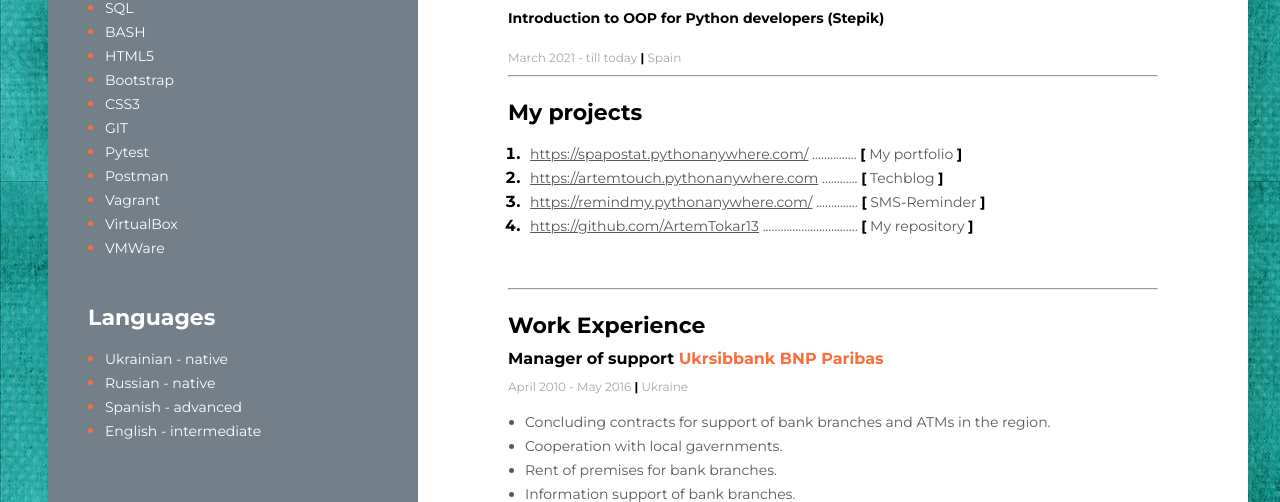
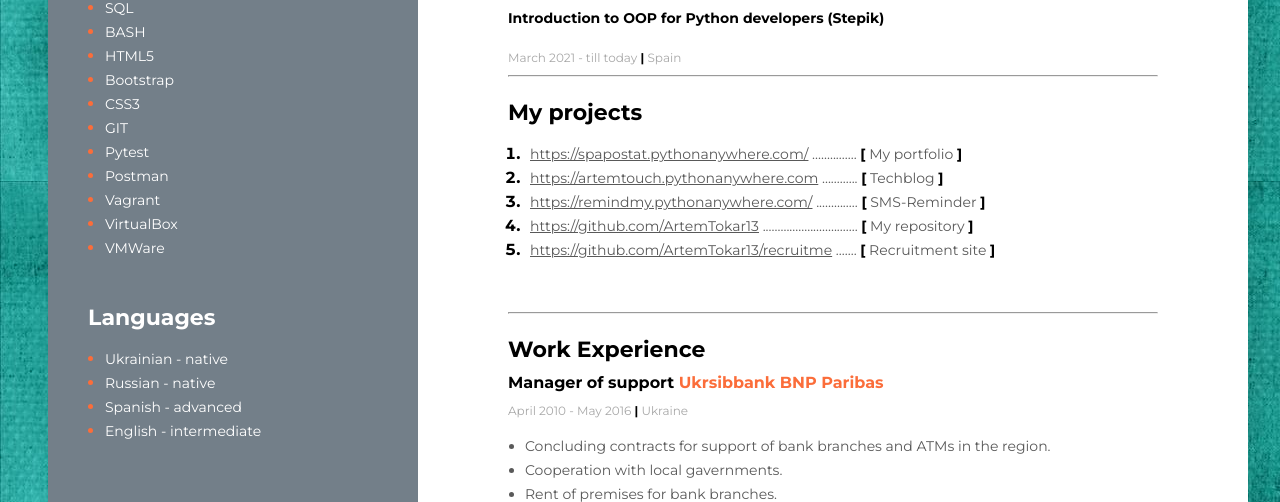
Before and after one commit to ArtemTokar13/portfolio, a Django app: page /cv/ in a window 1280 px wide. Shown: the part 826-1328 px from the top of the page. Run offline with Django 3.2, Linux system fonts and the light colour scheme.

Commit message:
CV 05/01/2022

```diff
--- a/portfolio/templates/portfolio/index.html
+++ b/portfolio/templates/portfolio/index.html
@@ -76,6 +76,13 @@
                             <a href="https://github.com/ArtemTokar13" class="my_project_link">https://github.com/ArtemTokar13</a>
                             ................................
                             <span class="my_project_bracket">[</span> My repository <span class="my_project_bracket">]</span>
+                        </span>
+                    </li>
+                    <li class="my_projects_item">
+                        <span class="my_projects_text">
+                            <a href="https://github.com/ArtemTokar13/recruitme" class="my_project_link">https://github.com/ArtemTokar13/recruitme</a>
+                            .......
+                            <span class="my_project_bracket">[</span> Recruitment site <span class="my_project_bracket">]</span>
                         </span>
                     </li>
                 </ol>
```
